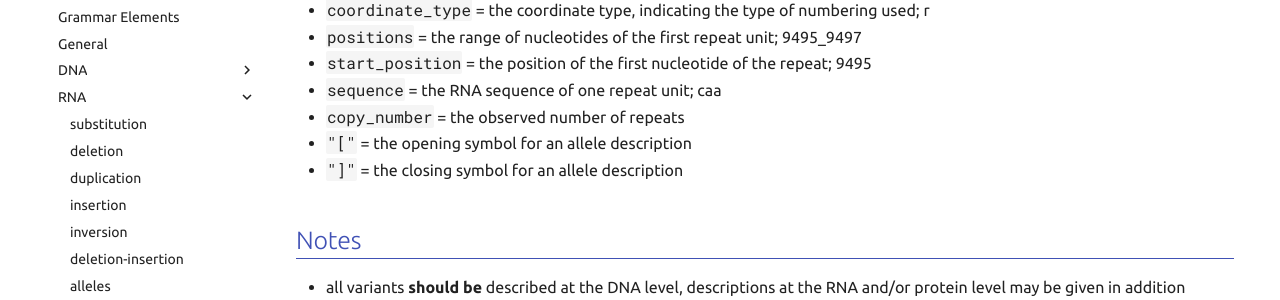
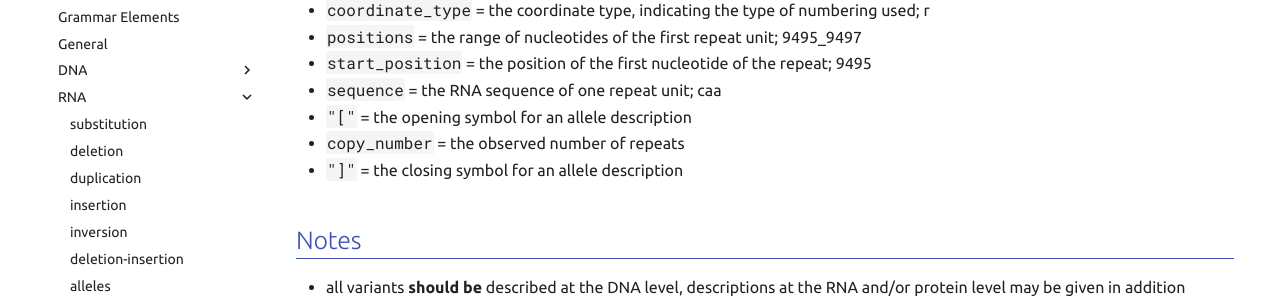
Before and after one commit to HGVSnomenclature/hgvs-nomenclature, an MkDocs documentation site: the page built from docs/recommendations/RNA/repeated.md, in a window 1280 px wide and 900 px high, scrolled down 489 px. Shown: the part 154-454 px from the top of the window. Built offline with MkDocs 1.6.1 and Material for MkDocs 9.7.7, drawn with Linux system fonts in a browser that asks for light colours.

```diff
--- a/docs/recommendations/RNA/repeated.md
+++ b/docs/recommendations/RNA/repeated.md
@@ -32,8 +32,8 @@ Repeated sequence: a sequence where, compared to a reference sequence, a segment
 - <code>positions</code> = the range of nucleotides of the first repeat unit; 9495_9497
 - <code>start_position</code> = the position of the first nucleotide of the repeat; 9495
 - <code>sequence</code> = the RNA sequence of one repeat unit; caa
+- <code>"["</code> = the opening symbol for an allele description
 - <code>copy_number</code> = the observed number of repeats
-- <code>"["</code> = the opening symbol for an allele description
 - <code>"]"</code> = the closing symbol for an allele description
 
 ## Notes
```
